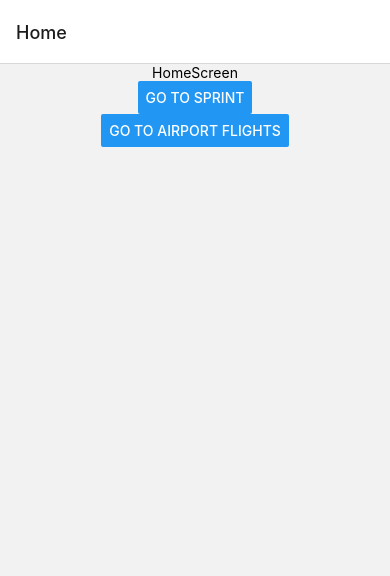
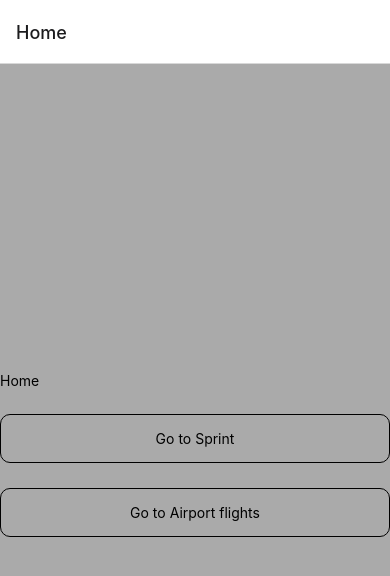
Before and after one commit to RiceDefender/SpStrat, a React Native app: screen /Home in a window 390 px wide. Shown: the top 576 px of the page. Built offline with nearby package versions, Linux system fonts and the light colour scheme.

Commit message:
Finish code, repairing mistakes

```diff
--- a/App.js
+++ b/App.js
@@ -12,6 +12,7 @@ const Stack = createNativeStackNavigator();
 //      <Stack.Screen name="Home" component={SprintScreen}/>
 export default function App ({ navigation}) {
   return (
+
     <NavigationContainer>
       <Stack.Navigator initialRouteName='Home'>
         <Stack.Screen name="Home" component={HomeScreen}/>
@@ -22,6 +23,7 @@ export default function App ({ navigation}) {
 
 
     </NavigationContainer>
+
   );
 }
 
--- a/app.json
+++ b/app.json
@@ -1,10 +1,20 @@
 {
   "expo": {
     "name": "SpSprint",
-    "slug": "SpSprint",
+    "icon": "./playstore.png" ,
+    "slug": "spsprint",
+    "owner": "ricedefender",
     "version": "1.0.0",
     "assetBundlePatterns": [
       "**/*"
-    ]
+    ],
+    "ios": {
+      "supportsTablet": true
+    },
+
+    "android": {
+      "package": "ch.ricecompany.spsprint"
+    }
   }
+
 }
--- a/components/Air.jsx
+++ b/components/Air.jsx
@@ -1,12 +1,12 @@
 import { StatusBar } from 'expo-status-bar';
 import React, { useState, useEffect } from 'react';
-import { StyleSheet, Text, View, Button,TextInput, ScrollView } from 'react-native';
+import { Linking, StyleSheet, Text, View, Button,TextInput, ScrollView, Pressable } from 'react-native';
 import { NavigationContainer, StackRouter, createNati } from '@react-navigation/native';
 import { createNativeStackNavigator } from '@react-navigation/native-stack';
 import HomeScreen from './Home.jsx';
 import axios from 'axios';
 
-function AirPortFlights({navigation}){
+function AirPortFlights(){
     const [apidata, setapidata] = useState([]);
     const [timefrom, settimefrom] = useState();
     const [timeto, settimeto] = useState();
@@ -19,7 +19,6 @@ function AirPortFlights({navigation}){
         axios.get("https://opensky-network.org/api/flights/arrival?airport="+ airportname +"&begin="+timefrom+"&end="+ timeto)
         //"https://opensky-network.org/api/flights", {params: {airport: airportname, begin: settimefrom, end: settimeto}}
           .then((response) => {
-
             setapidata(response.data)
             console.log(response.data)
           });
@@ -28,14 +27,19 @@ function AirPortFlights({navigation}){
       }
     }
     return(
-      <View style={{alignItems:"center", justifyContent:"center"}}>
+      <View style={{alignItems:"center", justifyContent:"center", backgroundColor: '#aaa', flex: 1, }}>
       <Text>Airport Flights</Text>
       <Text>Notice: Time intervall must not be longer than 7 Days</Text>
-      <Text>Notice: Time must be given in Unix</Text>
+      <Text>Notice: Time must be given in Unixtimestamp</Text>
+      <Text>For more info visit the hyperlink below: </Text>
+      <Text onPress={()=> Linking.openURL('https://openskynetwork.github.io/opensky-api/rest.html#arrivals-by-airport')}>OpenSky API</Text>
       <TextInput value={airportname} onChangeText={setairportname} placeholder="Airport code in ICAO" />
       <TextInput value={timefrom} onChangeText={settimefrom} placeholder="Time from" keyboardType='numeric' />
       <TextInput value={timeto} onChangeText={settimeto} placeholder="Time to" keyboardType='numeric' />
-      <Button title="Search" onPress={ getapidata} />
+      <Text>Request: {debug}</Text>
+      <Pressable onPress={getapidata} style={{ borderColor:'rgba(0,0,0,1)', borderWidth: 1, padding: 15, marginTop: 25, borderRadius: 10, alignItems:"center",}}>
+          <Text>Search</Text>
+          </Pressable>
       <ScrollView>
       {
         apidata.map((obj, index)=> {
--- a/components/Home.jsx
+++ b/components/Home.jsx
@@ -1,6 +1,6 @@
 import { StatusBar } from 'expo-status-bar';
 import React from 'react';
-import { StyleSheet, Text, View, Button } from 'react-native';
+import { StyleSheet, Text, View, Button, Pressable } from 'react-native';
 import { NavigationContainer, StackRouter, createNati } from '@react-navigation/native';
 import { createNativeStackNavigator } from '@react-navigation/native-stack'
 import SprintScreen from './Sprint.jsx';
@@ -9,13 +9,43 @@ import AirPortFlights from './Air.jsx';
 
 function HomeScreen({navigation}){
     return(
-      <View style={{alignItems:"center", justifyContent:"center"}}>
+      <View style={{ justifyContent:"center",backgroundColor: '#aaa', flex: 1, }}>
 
-        <Text>HomeScreen</Text>
-        <Button title="Go to Sprint" onPress={() => navigation.navigate('Sprint')} />
-        <Button title="Go to Airport flights" onPress={() => navigation.navigate('Air')} />
+
+        <Text style={{alignItems:"center",}}>Home</Text>
+        <Pressable onPress={() => navigation.navigate('Sprint')} style={{ borderColor:'rgba(0,0,0,1)', borderWidth: 1, padding: 15, marginTop: 25, borderRadius: 10,alignItems:"center",}}>
+          <Text>Go to Sprint</Text>
+          </Pressable>
+        <Pressable onPress={() => navigation.navigate('Air')} style={{ borderColor:'rgba(0,0,0,1)', borderWidth: 1, padding: 15, marginTop: 25, borderRadius: 10, alignItems:"center",}}>
+          <Text>Go to Airport flights</Text>
+          </Pressable>
       </View>
     );
   }
+  const styles = StyleSheet.create({
+    container: {
+      flex: 1,
+      backgroundColor: '#aaa',
+      alignItems: 'center',
+      justifyContent: 'center',
+    },
+    button: {
+      alignItems: 'flex-start',
+      backgroundColor: '#bbb',
+      margin: 20,
+      alignItems: 'center',
+    },
+    sidebutton: {
+      flexDirection: 'row',
+      padding: 5,
+    },
+    picture: {
+      justifyContent: 'center',
+      alignItems: 'center',
+    },
+    bmibar: {
+      alignItems: 'flex-start'
+    }
+  });
 
   export default HomeScreen;
--- a/components/Sprint.jsx
+++ b/components/Sprint.jsx
@@ -8,142 +8,6 @@ import HomeScreen from './Home.jsx';
 
 import { VictoryBar, VictoryChart, VictoryAxis, VictoryTheme, VictoryArea } from 'victory-native';
 
-/*
-class Steps extends React.Component {
-
-    state = {
-      isPedometerAvailable: 'checking',
-      pstep: 0,
-      cstep: 0,
-    };
-    componentDidMount() {
-      this.subscribe();
-    }
-    componentWillUnmount() {
-      this.unsubscribe();
-    }
-
-    subscribe = () => {
-      const end = new Date();
-      const start = new Date();
-      this.subscription = Pedometer.watchStepCount(result => {
-        this.setState({
-          cstep: result.steps,
-        });
-      });
-
-      start.setDate(end.getDate() - 1);
-      subscription = Pedometer.watchStepCount(result => {
-        this.setState({
-          cstep: result.steps,
-        });
-      });
-
-
-
-      Pedometer.getStepCountAsync(start, end).then(
-        result => {
-          this.setState({ pstep: result.steps });
-        },
-        error => {
-          this.setState({
-            pstep: 'Could not get stepCount: ' + error,
-          });
-        }
-      );
-
-      unsubscribe = () => {
-        this.subscription && this.subscription.remove();
-        this.subscription = null;
-      };
-
-    }
-    render(){
-      return (
-        <View style={{ alignItems: "center", justifyContent: "center" }}>
-          <Text>Text Screen</Text>
-          <Text>You walked: {this.state.pstep} steps in the last 24 hours</Text>
-          <Text>CONGRATS YOU'VE WALKED GORGEOUS: {this.state.cstep} STEPS</Text>
-        </View>
-      );
-    }const [dataarray, setdataarray] = useState({});
-  */
-/*
-  state = {
-    isPedometerAvailable: 'checking',
-    pastStepCount: 0,
-    currentStepCount: 0,
-    datarray: [],
-  };
-  //datarray = this.state{[]};
-
-  componentDidMount() {
-    this._subscribe();
-  }
-
-  componentWillUnmount() {
-    this._unsubscribe();
-  }
-
-
-
-  _subscribe = () => {
-    this._subscription = Pedometer.watchStepCount(result => {
-      this.setState({
-        currentStepCount: result.steps,
-        datarray: [...datarray, result.steps]
-      });
-    });
-
-
-    const end = new Date();
-    const start = new Date();
-    start.setDate(end.getDate() - 1);
-    Pedometer.getStepCountAsync(start, end).then(
-      result => {
-        this.setState({ pastStepCount: result.steps });
-      },
-      error => {
-        this.setState({
-          pastStepCount: 'Could not get stepCount: ' + error,
-        });
-      }
-    );
-  };
-
-  _unsubscribe = () => {
-    this._subscription && this._subscription.remove();
-    this._subscription = null;
-  };
-  */
-
-/*
-  render() {
-
-    return (
-
-      <View style={{ alignItems: "center", justifyContent: "center" }}>
-        <Text>You walked: {this.state.pastStepCount} steps in the last 24 hours</Text>
-        <Text>CONGRATS YOU'VE WALKED GORGEOUS: {this.state.currentStepCount} STEPS</Text>
-
-            <VictoryChart
-            theme={VictoryTheme.material}
-          >
-            <VictoryArea
-              style={{ data: { fill: "#c43a31" } }}
-              data={this.state.datarray}
-            />
-          </VictoryChart>
-
-      </View>
-    );
-  }
-}
-*/
-
-
-
-
 
 
 function SprintScreen() {
@@ -153,7 +17,7 @@ function SprintScreen() {
 
   useEffect(()=>{
     setDataarray(array => [...array, currentStepCount])
-    console.log("TEST")
+
   }, [currentStepCount] )
 
   const _subscribe = () => {
@@ -189,7 +53,7 @@ function SprintScreen() {
 
   return (
 
-    <View style={{ alignItems: "center", justifyContent: "center" }}>
+    <View style={{ alignItems: "center", justifyContent: "center", backgroundColor: '#aaa', flex: 1, }}>
       <Text>You walked: {pastStepCount} steps in the last 24 hours</Text>
       <Text>CONGRATS YOU'VE WALKED GORGEOUS: {currentStepCount} STEPS</Text>
 
--- a/package.json
+++ b/package.json
@@ -27,7 +27,8 @@
     "react-native-svg": "^12.3.0",
     "react-native-web": "0.17.7",
     "victory": "^36.5.3",
-    "victory-native": "^36.5.3"
+    "victory-native": "^36.5.3",
+    "expo-updates": "~0.13.3"
   },
   "devDependencies": {
     "@babel/core": "^7.12.9"
```
Also changed, not shown: eas.json (added, +23 -0 lines), playstore.png (added), 3 other files (tests, documents, lock files or other folders).
